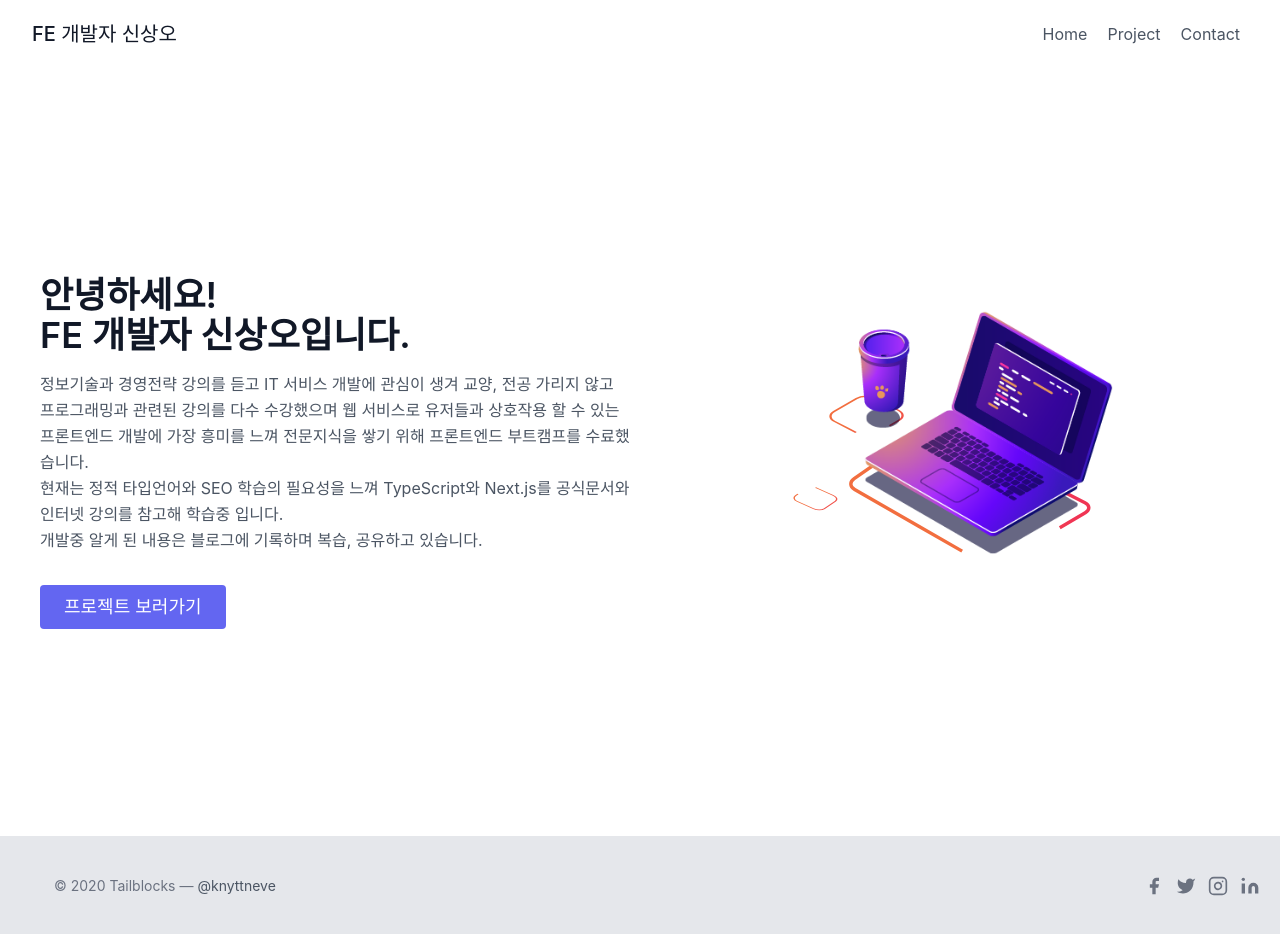
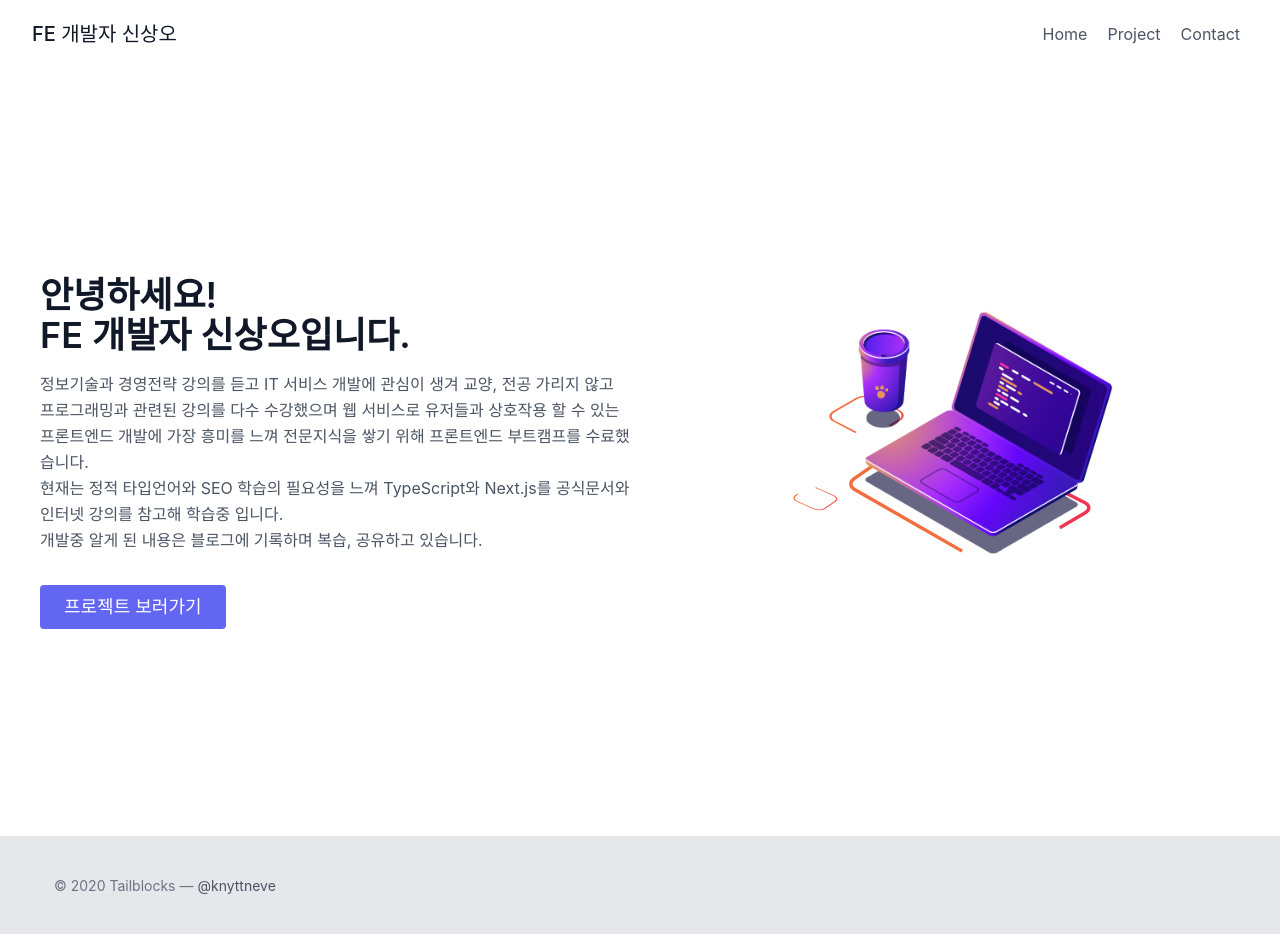
Before and after one commit to so0112/portfolio, a Next.js app: page / in a window 1280 px wide. Built offline with nearby package versions, Linux system fonts and the light colour scheme.

Commit message:
Refactor: Footer 템플릿 링크 제거

```diff
--- a/components/home/Footer.tsx
+++ b/components/home/Footer.tsx
@@ -1,4 +1,4 @@
-import React from 'react';
+import React from "react";
 
 const Footer = () => {
   return (
@@ -10,67 +10,12 @@
             href="https://twitter.com/knyttneve"
             className="text-gray-600 ml-1"
             rel="noopener noreferrer"
-            target="_blank"
-          >
+            target="_blank">
             @knyttneve
           </a>
         </p>
         <span className="inline-flex sm:ml-auto sm:mt-0 mt-4 justify-center sm:justify-start">
-          <a className="text-gray-500">
-            <svg
-              fill="currentColor"
-              strokeLinecap="round"
-              strokeLinejoin="round"
-              strokeWidth="2"
-              className="w-5 h-5"
-              viewBox="0 0 24 24"
-            >
-              <path d="M18 2h-3a5 5 0 00-5 5v3H7v4h3v8h4v-8h3l1-4h-4V7a1 1 0 011-1h3z"></path>
-            </svg>
-          </a>
-          <a className="ml-3 text-gray-500">
-            <svg
-              fill="currentColor"
-              strokeLinecap="round"
-              strokeLinejoin="round"
-              strokeWidth="2"
-              className="w-5 h-5"
-              viewBox="0 0 24 24"
-            >
-              <path d="M23 3a10.9 10.9 0 01-3.14 1.53 4.48 4.48 0 00-7.86 3v1A10.66 10.66 0 013 4s-4 9 5 13a11.64 11.64 0 01-7 2c9 5 20 0 20-11.5a4.5 4.5 0 00-.08-.83A7.72 7.72 0 0023 3z"></path>
-            </svg>
-          </a>
-          <a className="ml-3 text-gray-500">
-            <svg
-              fill="none"
-              stroke="currentColor"
-              strokeLinecap="round"
-              strokeLinejoin="round"
-              strokeWidth="2"
-              className="w-5 h-5"
-              viewBox="0 0 24 24"
-            >
-              <rect width="20" height="20" x="2" y="2" rx="5" ry="5"></rect>
-              <path d="M16 11.37A4 4 0 1112.63 8 4 4 0 0116 11.37zm1.5-4.87h.01"></path>
-            </svg>
-          </a>
-          <a className="ml-3 text-gray-500">
-            <svg
-              fill="currentColor"
-              stroke="currentColor"
-              strokeLinecap="round"
-              strokeLinejoin="round"
-              strokeWidth="0"
-              className="w-5 h-5"
-              viewBox="0 0 24 24"
-            >
-              <path
-                stroke="none"
-                d="M16 8a6 6 0 016 6v7h-4v-7a2 2 0 00-2-2 2 2 0 00-2 2v7h-4v-7a6 6 0 016-6zM2 9h4v12H2z"
-              ></path>
-              <circle cx="4" cy="4" r="2" stroke="none"></circle>
-            </svg>
-          </a>
+          {/* TODO: github, blog 이미지 및 링크 추가*/}
         </span>
       </div>
     </footer>
```
